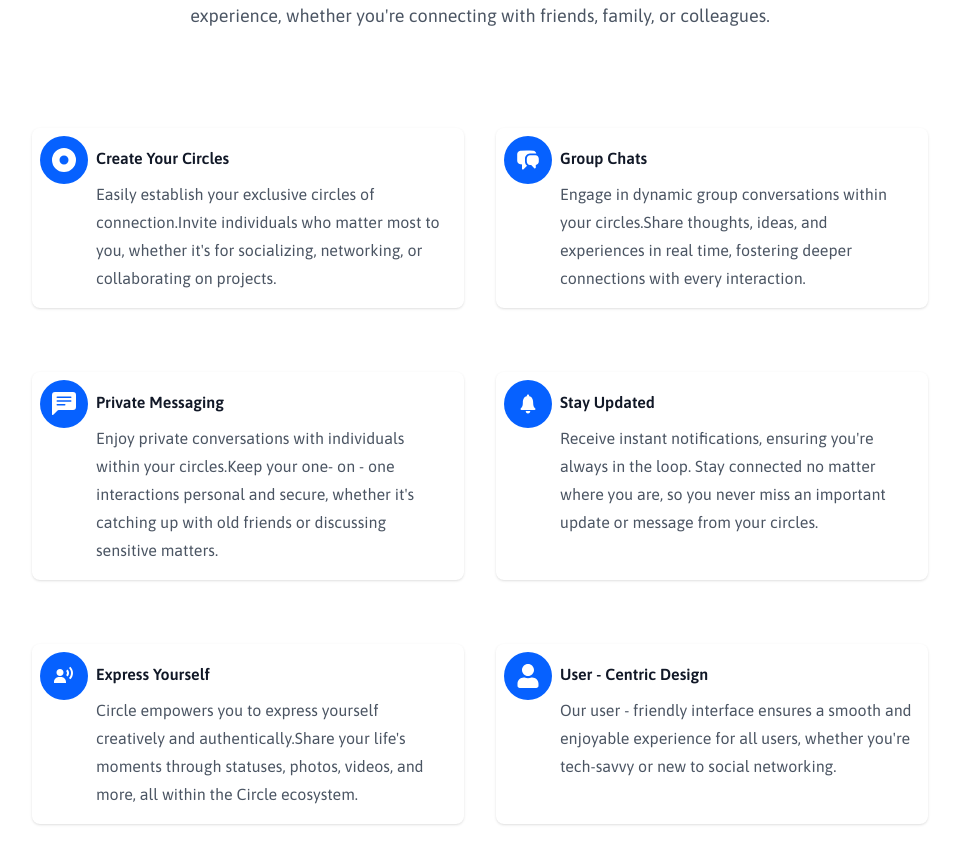
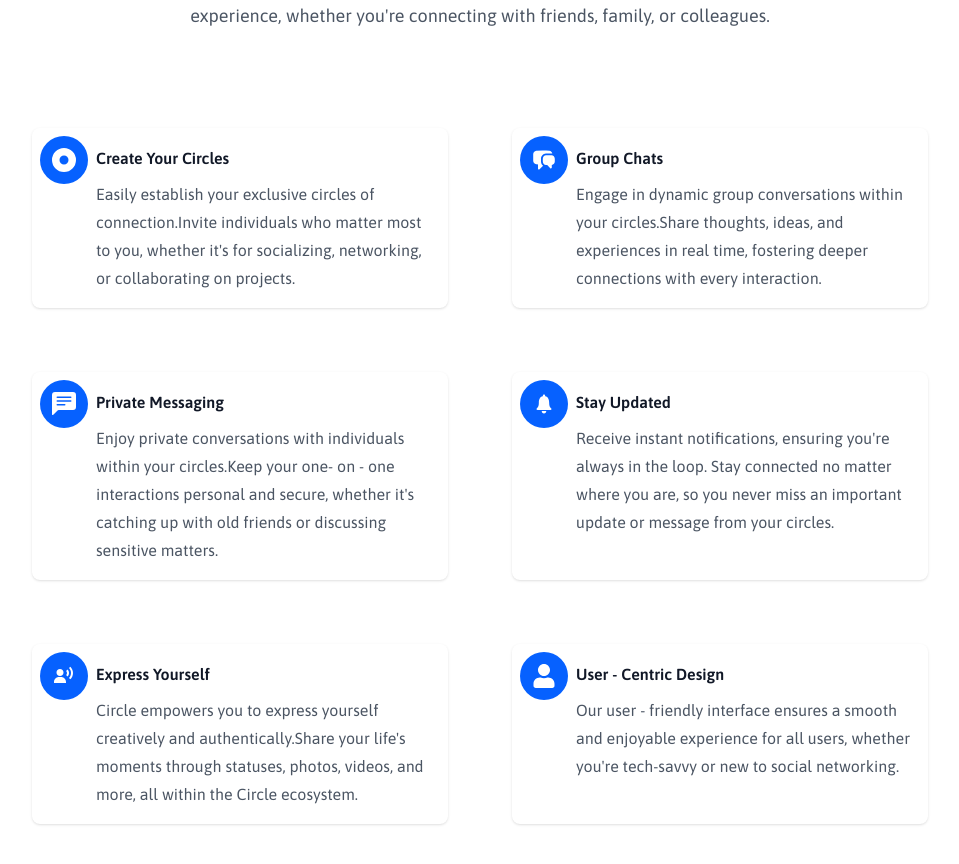
Before and after one commit to SushilBajracharya01/circle-landing-page, a React (Vite) app: page / in a window 1280 px wide. Shown: the part 1320-2184 px from the top of the page, without its empty margins (160-1119 px from the left). Built offline with nearby package versions, Linux system fonts and the light colour scheme; a web font is replaced by a local one.

Commit message:
feat: features page update

```diff
--- a/src/sections/Features/Features.tsx
+++ b/src/sections/Features/Features.tsx
@@ -15,7 +15,7 @@
                     </p>
                 </div>
                 <div className="mx-auto mt-16 max-w-2xl sm:mt-20 lg:mt-24 lg:max-w-4xl">
-                    <dl className="grid max-w-xl grid-cols-1 gap-x-8 gap-y-10 lg:max-w-none lg:grid-cols-2 lg:gap-y-16">
+                    <dl className="grid max-w-xl grid-cols-1 gap-x-8 gap-y-10 lg:max-w-none lg:grid-cols-2 lg:gap-y-16 lg:gap-x-16">
                         {FEATURES.map((feature: IFeature) => (
                             <div key={feature.name} className="relative pl-16 p-4 rounded-lg shadow hover:shadow-lg transition-shadow">
                                 <dt className="text-base font-semibold leading-7 text-gray-900">
```
